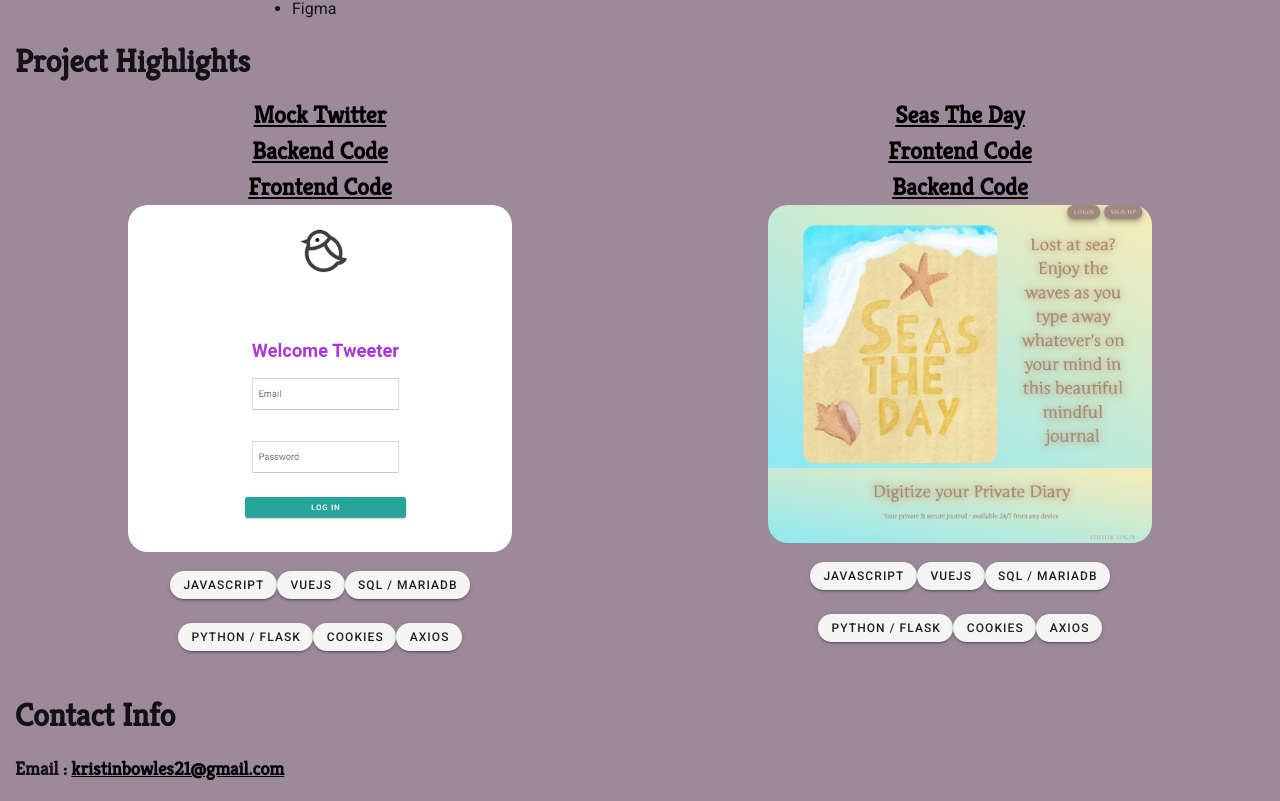
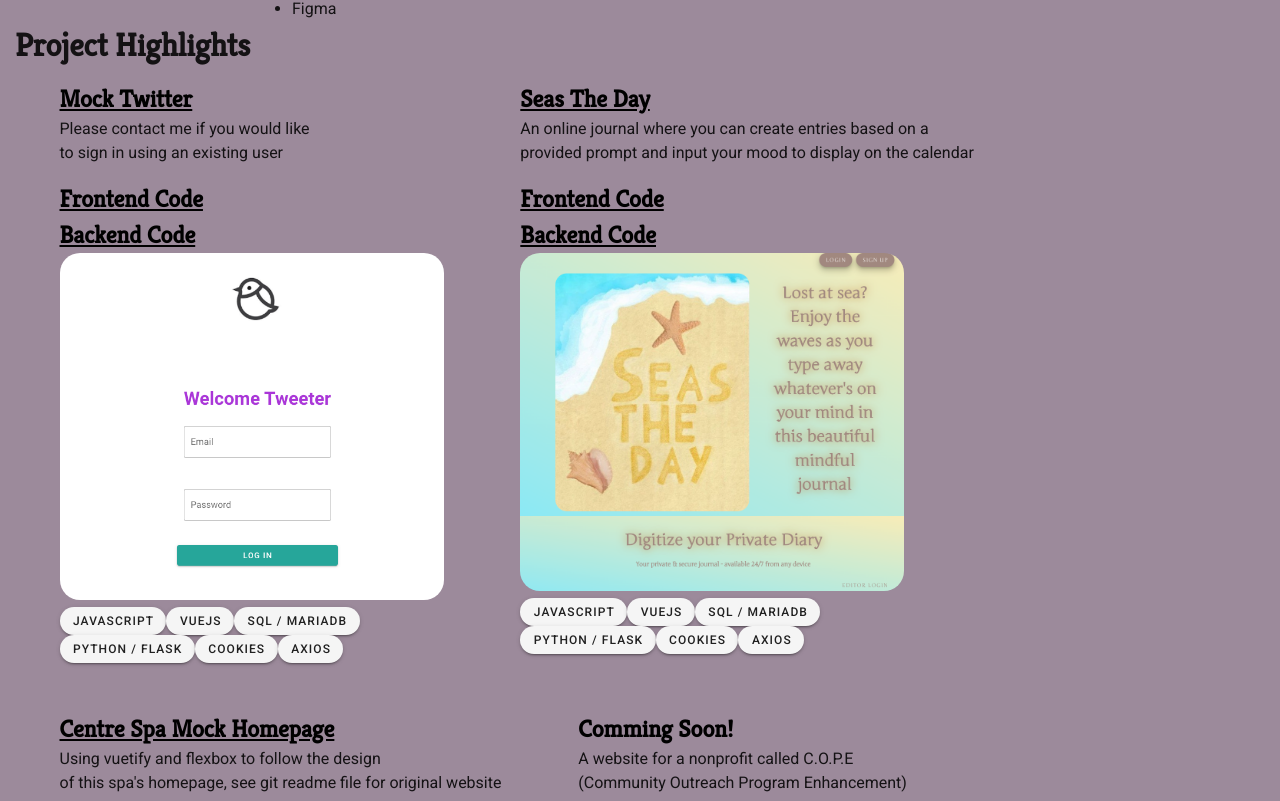
Before and after one commit to kribow21/portfolio, a Vue app: page /#/ in a window 1280 px wide. Shown: the part 819-1620 px from the top of the page. Built offline with nearby package versions, Linux system fonts and the light colour scheme.

Commit message:
changed vueitfy grid system to flexbox. updated current projects

```diff
--- a/src/components/Main.vue
+++ b/src/components/Main.vue
@@ -41,7 +41,7 @@ import Contact from './Contact.vue'
 import Footer from './Footer.vue'
 import Projects from './Projects.vue'
     export default {
-  components: { AboutMe, Projects, Contact, Footer  },
+  components: { AboutMe, Contact, Footer, Projects  },
     name : "Main"
     }
 </script>
--- a/src/components/Projects.vue
+++ b/src/components/Projects.vue
@@ -1,14 +1,14 @@
 <template>
-    <div>
+    <main>
     <h1>Project Highlights</h1>
-        <v-container fluid>
-            <v-row>
-                <v-col cols="6" align="center" >
-                <h2><a href="https://kbtweeter.click/#/" target="_blank">Mock Twitter</a></h2>
+        <div class="container">
+            <div class="project">
+                <h2><a href="https://www.kbtweeter.click/#/" target="_blank">Mock Twitter</a></h2>
+                <p>Please contact me if you would like <br>to sign in using an existing user</p>
+                <h2><a href="https://github.com/kribow21/TweeterFrontend.git" target="_blank">Frontend Code</a></h2>
                 <h2><a href="https://github.com/kribow21/TweeterBackend.git" target="_blank">Backend Code</a></h2>
-                <h2><a href="https://github.com/kribow21/TweeterFrontend.git" target="_blank">Frontend Code</a></h2>
                 <img src="../assets/tweeter.png" alt="Mock Tweeter Login Page">
-                    <v-col>
+                <section class="tools">
                     <v-btn
                     href="https://www.javascript.com/"
                     target="_blank" small
@@ -24,8 +24,7 @@
                     target="_blank" small
                     rounded
                     >SQL / MariaDB</v-btn>
-                    </v-col>
-                    <v-col>
+                    <br>
                     <v-btn
                     href="https://flask.palletsprojects.com/en/2.0.x/"
                     target="_blank" small
@@ -41,14 +40,15 @@
                     target="_blank" small
                     rounded
                     >Axios</v-btn>
-                    </v-col>
-                </v-col>
-                <v-col cols="6" align="center" >
+                </section>
+            </div>
+            <div class="project">
                 <h2><a href="https://www.seastheday.cc/#/" target="_blank">Seas The Day </a></h2>
+                <p>An online journal where you can create entries based on a <br>provided prompt and input your mood to display on the calendar</p>
                 <h2><a href="https://github.com/kribow21/mvpFrontend.git" target="_blank">Frontend Code</a></h2>
                 <h2><a href="https://github.com/kribow21/mvpBackend.git" target="_blank">Backend Code</a></h2>
                 <img src="../assets/seastheday.png" alt="SeastheDay Online Journal">
-                    <v-col>
+                <section class="tools">
                     <v-btn
                     href="https://www.javascript.com/"
                     target="_blank" small
@@ -64,8 +64,7 @@
                     target="_blank" small
                     rounded
                     >SQL / MariaDB</v-btn>
-                    </v-col>
-                    <v-col>
+                    <br>
                     <v-btn
                     href="https://flask.palletsprojects.com/en/2.0.x/"
                     target="_blank" small
@@ -81,11 +80,20 @@
                     target="_blank" small
                     rounded
                     >Axios</v-btn>
-                    </v-col>
-                </v-col>
-            </v-row>
-        </v-container>
+                </section>
             </div>
+            <div class="project">
+                <h2><a href="https://centrespa.click/#/" target="_blank">Centre Spa Mock Homepage</a></h2>
+                <p>Using vuetify and flexbox to follow the design <br>of this spa's homepage, see git readme file for original website</p>
+                <h2><a href="https://github.com/kribow21/spa.git" target="_blank">Frontend Code</a></h2>
+                <img src="../assets/spa.png" alt="Mock Spa Page Centre Spa">
+            </div>
+            <div class="project">
+                <h2>Comming Soon!</h2>
+                <p>A website for a nonprofit called C.O.P.E <br>(Community Outreach Program Enhancement)</p>
+            </div>
+        </div>
+    </main>
 </template>
 
 <script>
@@ -94,33 +102,49 @@
     }
 </script>
 
-<style scoped>
-div{
+<style lang="scss" scoped>
+/*Mobile media rules*/
+main{
     background-color: rgb(156, 138, 155);
-    width: 100vw;
+    width: 100%;
 }
-/*Mobile media rules*/
+h2,h2 a{
+    color: Black;
+    font-family: 'Kreon', serif;
+}
 h1{
-    padding-top: 2vh;
     font-family: 'Kreon', serif;
     padding-left: 15px;
-    padding-right: 5vw;
 }
-h2{
-    font-family: 'Kreon', serif;
+.container{
+    display: flex;
+    flex-direction: column;
+    row-gap: 15px;
+    justify-content: space-evenly;
 
 }
 img{
-    width: 30vw;
+    width: 80vw;
     border-radius: 20px;
 }
-p{
-    font-family: 'Segoe UI', Roboto, Oxygen, Ubuntu, Cantarell, 'Open Sans', 'Helvetica Neue', sans-serif;
+/*Tablet media rules*/
+@media only screen and (min-width: 600px) {
+    .container{
+        flex-direction: row;
+        column-gap: 6vw;
+        row-gap: 6vh;
+        align-items: baseline;
+        justify-content: start;
+        flex-wrap: wrap;
     }
-h2 a{
-    color: Black;
+    img{
+        width: 30vw;
     }
+}
+/*Desktop media rules*/
+@media only screen and (min-width: 1025px) {
     h2 a:hover{
         color: rgb(243, 217, 248);
     }
+}
 </style>
```
Also changed, not shown: src/assets/spa.png (added). Lines whose indentation alone changed are shown as unchanged.
